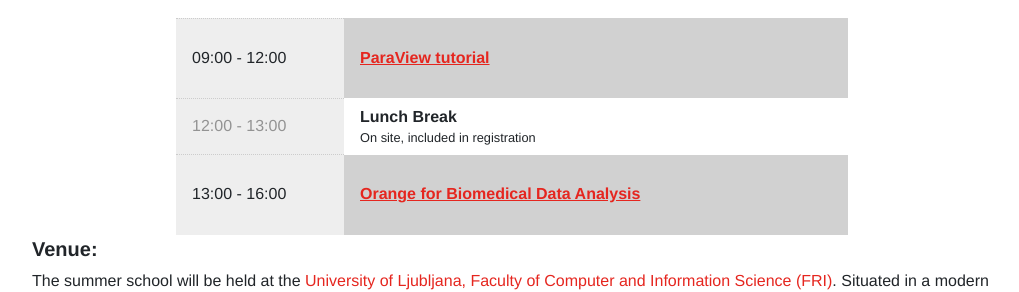
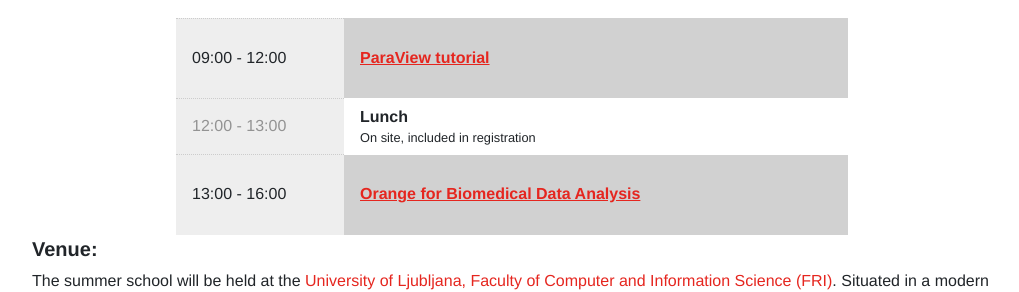
Before and after one commit to biomedvis/2026, a Jekyll site: the page built from _announcements/program.md, in a window 1280 px wide and 900 px high. Shown: the part 329-621 px from the top of the window, without its empty margins (128-1147 px from the left). Built offline with Jekyll 4.4.1, drawn with Linux system fonts in a browser that asks for light colours.

Commit message:
Update lunch break label in program layout

```diff
--- a/_layouts/program.html
+++ b/_layouts/program.html
@@ -263,7 +263,7 @@ body {
 
 					<tr>
 						<th class="break">12:00 - 13:00</th>
-						<td colspan="4" class="stage-mercury">Lunch Break <span>On site, included in registration</span></td>
+						<td colspan="4" class="stage-mercury">Lunch<span>On site, included in registration</span></td>
 					</tr>
 					<tr>
 						<th>13:00 - 16:00</th>
```
